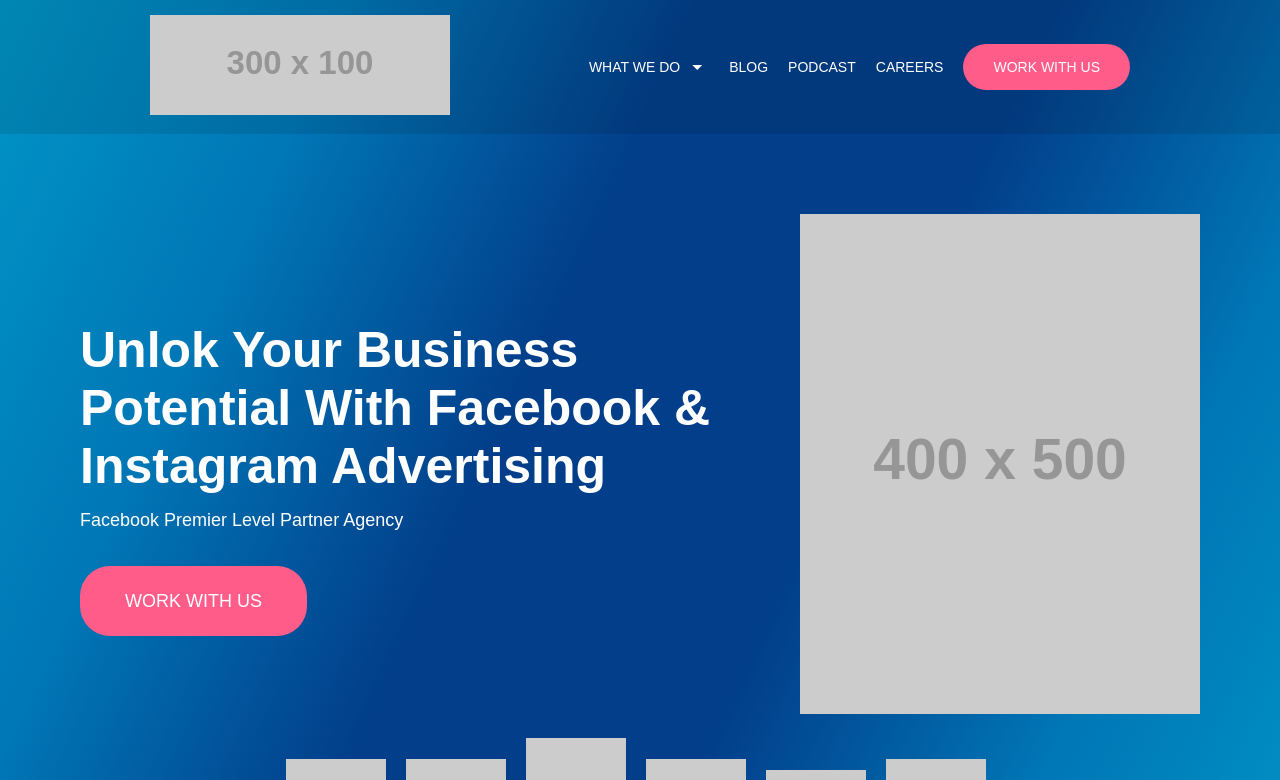
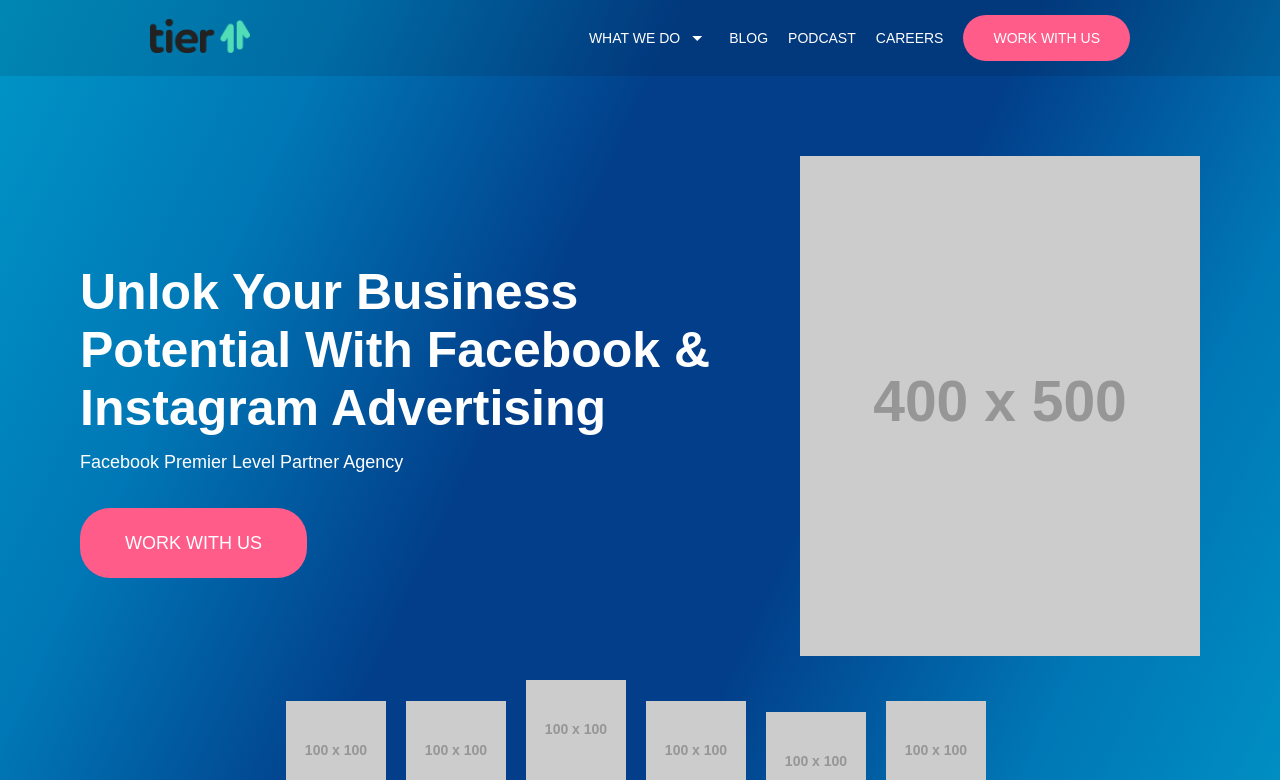
Before and after one commit to ajtelesnavarro/projetosnext, a Next.js app: page / in a window 1280 px wide. Shown: the top 780 px of the page. Built offline with nearby package versions, Linux system fonts and the light colour scheme.

Commit message:
adicionais no css

```diff
--- a/src/app/globals.css
+++ b/src/app/globals.css
@@ -17,7 +17,7 @@ body {
   font-family: 'Geist Sans', sans-serif;
 }
 
-header{
+header {
   width: 100%;
   padding: 15px 150px;
   display: flex;
@@ -27,7 +27,12 @@ header{
   background-color: rgba(0, 0, 0, 0.1);
 }
 
-ul{
+.logo {
+  width: 100px;
+  height: auto;
+}
+
+ul {
   display: flex;
   flex-direction: row;
   justify-content: space-between;
@@ -46,7 +51,7 @@ a:visited {
   color: inherit;
 }
 
-li a{
+li a {
   display: flex;
   flex-direction: row;
   justify-content: center;
@@ -112,7 +117,8 @@ li a{
   font-size: 50px;
 }
 
-.tela_principal_cta_texto h2, .tela_principal_tecnologias_item h2 {
+.tela_principal_cta_texto h2,
+.tela_principal_tecnologias_item h2 {
   font-size: 18px;
   font-weight: normal;
 }
--- a/src/app/page.jsx
+++ b/src/app/page.jsx
@@ -7,12 +7,7 @@ export default function Home() {
       <header>
         <div className="menu_direita">
           <a href="#">
-            <Image
-              src="https://placehold.co/300x100/png"
-              alt="Logo"
-              width={300}
-              height={100}
-            />
+            <img src="/imagens/logo.png" alt="Logo" className="logo" />
           </a>
         </div>
         <div className="menu_esquerda">
```
Also changed, not shown: public/imagens/logo.png (added). Lines whose indentation alone changed are shown as unchanged.
